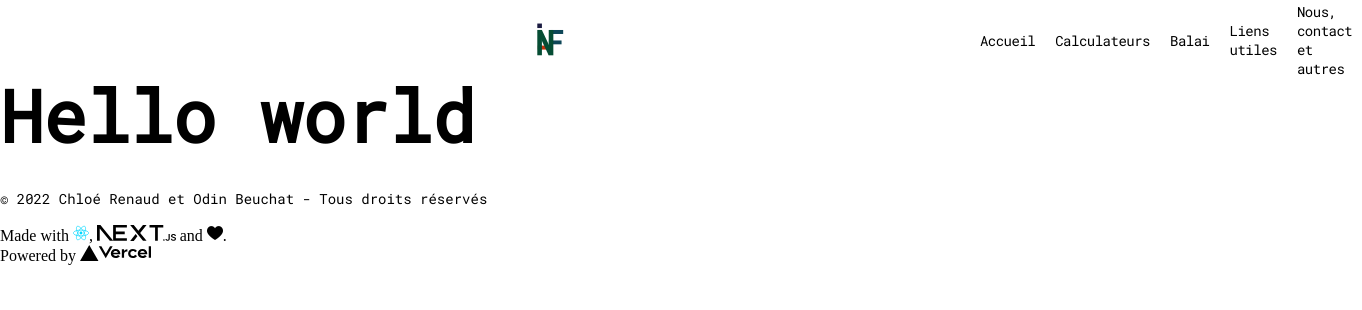
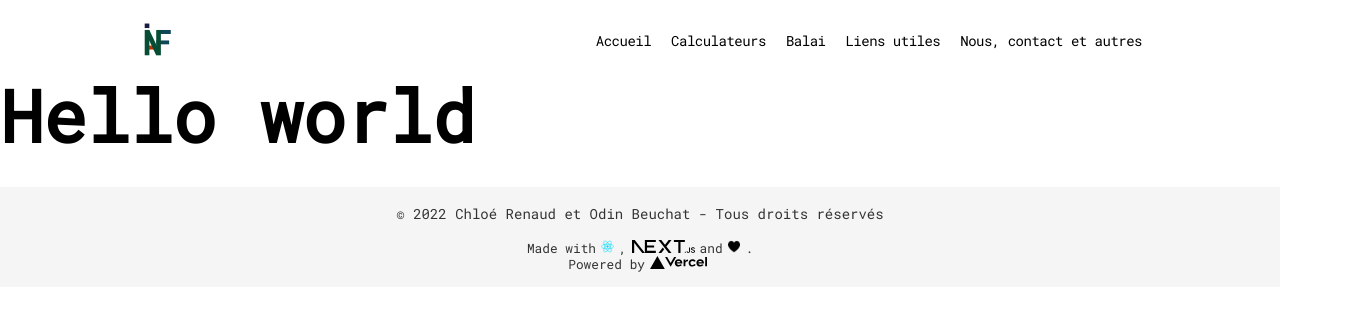
Before and after one commit to drafolin/infa-emt, a Next.js app: page / in a window 1280 px wide. Shown: the top 310 px of the page, 1362 px wide, since content can reach past the window. Built offline with nearby package versions, Linux system fonts and the light colour scheme.

Commit message:
better footer style

```diff
--- a/app/style.scss
+++ b/app/style.scss
@@ -55,6 +55,11 @@
   hr {
     margin: 10px 70px;
   }
+
+  img {
+    width: auto;
+  }
+
   box-sizing: border-box;
 
   body {
@@ -104,9 +109,44 @@
     }
 
     footer {
-      img {
-        height: 1em;
-        width: auto;
+      display: flex;
+      flex-direction: column;
+      align-items: center;
+      justify-content: center;
+      height: 100px;
+      width: 100%;
+      background-color: #f5f5f5;
+      color: #333;
+      font-size: 0.8em;
+      padding: 0;
+      margin: 0;
+
+      .resources {
+        display: flex;
+        align-items: center;
+        justify-content: center;
+        margin: 0;
+        padding: 0;
+        font-family: "Roboto Mono", monospace;
+        flex-direction: column;
+
+        > div {
+          display: flex;
+          align-items: baseline;
+          justify-content: center;
+          margin: 0;
+          padding: 0;
+          font-family: "Roboto Mono", monospace;
+
+          img {
+            margin: 0 5px;
+          }
+
+          span,
+          img {
+            height: 1em;
+          }
+        }
       }
     }
   }
```
